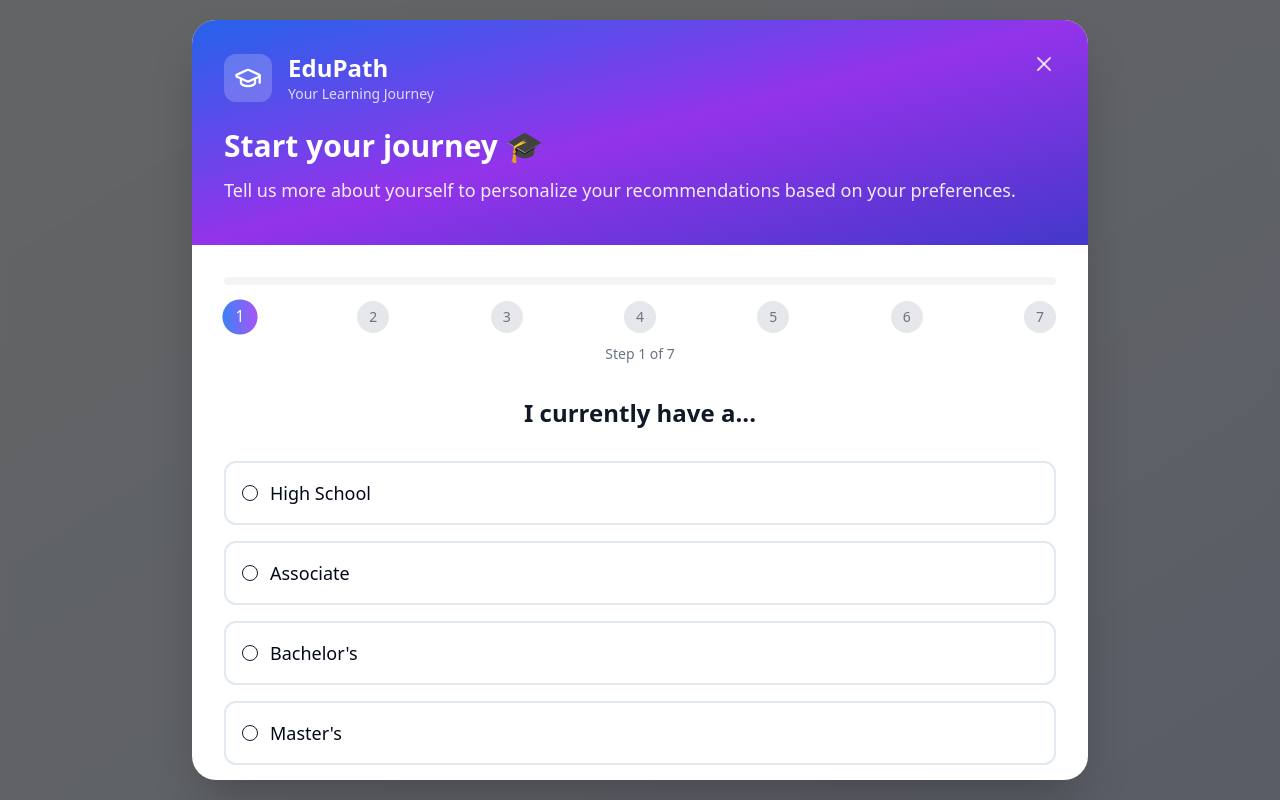
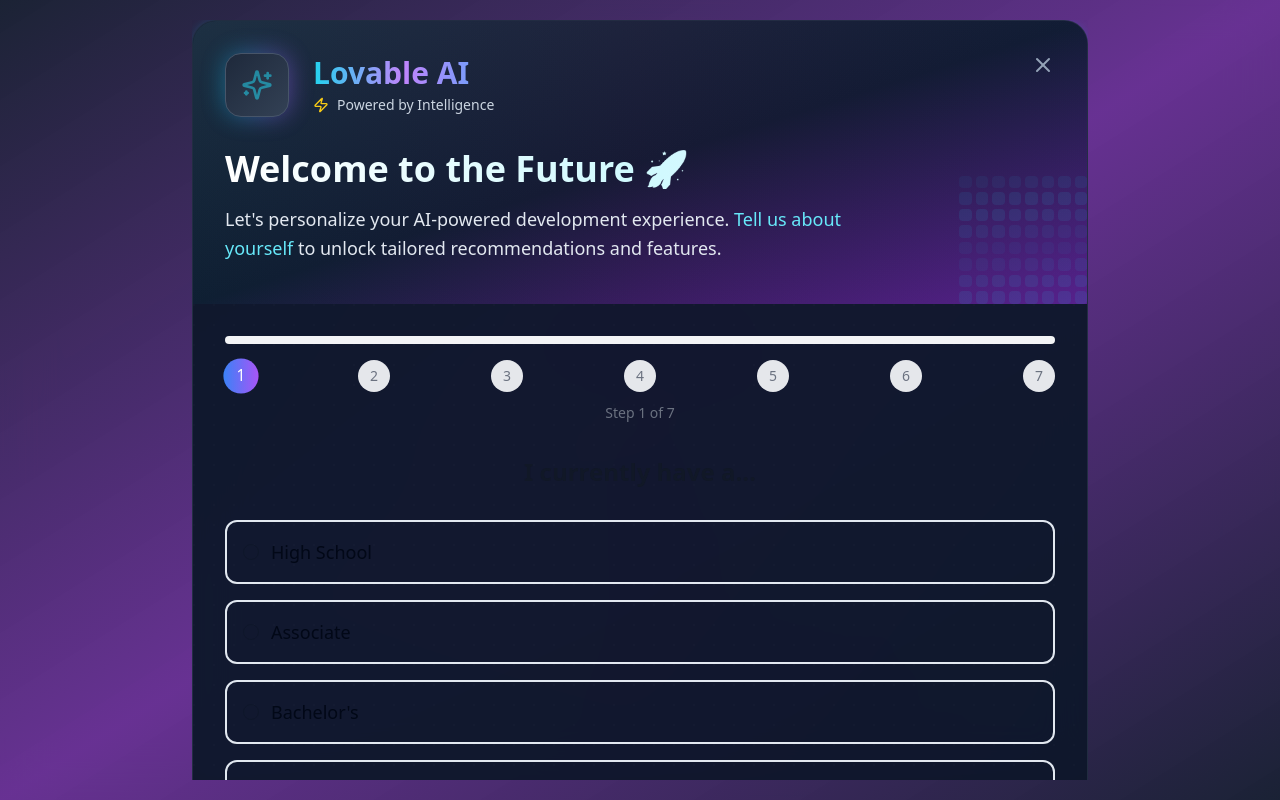
Before and after one commit to chimaobi-dennis/modal-flow-form, a React (Vite) app: page / in a window 1280 px wide. Both pictures are taken after a click on the button "Start Progress Form". Built offline with nearby package versions, Linux system fonts and the light colour scheme.

Commit message:
Refactor: AI-themed onboarding modal
Updated the modal to have an AI-tech aesthetic, suitable for onboarding, potentially including new UI elements or styling.

```diff
--- a/src/components/Modal.tsx
+++ b/src/components/Modal.tsx
@@ -1,6 +1,6 @@
 
 import React from 'react';
-import { X, GraduationCap } from 'lucide-react';
+import { X, Sparkles, Zap } from 'lucide-react';
 
 interface ModalProps {
   isOpen: boolean;
@@ -13,47 +13,93 @@ const Modal = ({ isOpen, onClose, children }: ModalProps) => {
 
   return (
     <div className="fixed inset-0 z-50 flex items-center justify-center">
-      {/* Backdrop */}
+      {/* Backdrop with animated gradient */}
       <div
-        className="absolute inset-0 bg-black/60 backdrop-blur-sm animate-fade-in"
+        className="absolute inset-0 bg-gradient-to-br from-slate-900/95 via-purple-900/90 to-slate-900/95 backdrop-blur-xl animate-fade-in"
         onClick={onClose}
       />
 
+      {/* Floating particles effect */}
+      <div className="absolute inset-0 overflow-hidden pointer-events-none">
+        <div className="absolute top-1/4 left-1/4 w-2 h-2 bg-cyan-400 rounded-full animate-pulse opacity-60"></div>
+        <div className="absolute top-1/3 right-1/4 w-1 h-1 bg-purple-400 rounded-full animate-ping opacity-40"></div>
+        <div className="absolute bottom-1/4 left-1/3 w-1.5 h-1.5 bg-blue-400 rounded-full animate-pulse opacity-50"></div>
+        <div className="absolute top-1/2 right-1/3 w-1 h-1 bg-emerald-400 rounded-full animate-ping opacity-30"></div>
+      </div>
+
       {/* Modal Content */}
-      <div className="relative w-full max-w-4xl mx-4 bg-white rounded-3xl shadow-2xl animate-scale-in max-h-[95vh] overflow-y-auto">
-        {/* Header with Logo and Text */}
-        <div className="relative bg-gradient-to-br from-blue-600 via-purple-600 to-indigo-700 rounded-t-3xl p-8">
+      <div className="relative w-full max-w-4xl mx-4 animate-scale-in max-h-[95vh] overflow-y-auto">
+        {/* Glowing border effect */}
+        <div className="absolute inset-0 bg-gradient-to-r from-cyan-500/20 via-purple-500/20 to-blue-500/20 rounded-3xl blur-sm"></div>
+
+        <div className="relative bg-slate-900/90 backdrop-blur-xl border border-slate-700/50 rounded-3xl shadow-2xl overflow-hidden">
+          {/* Header with animated gradient */}
+          <div className="relative bg-gradient-to-br from-slate-800 via-slate-900 to-purple-900 p-8">
+            {/* Animated gradient overlay */}
+            <div className="absolute inset-0 bg-gradient-to-r from-cyan-500/10 via-purple-500/10 to-blue-500/10 opacity-50"></div>
+
             {/* Close Button */}
             <button
               onClick={onClose}
-            className="absolute top-6 right-6 p-2 text-white/80 hover:text-white transition-colors rounded-full hover:bg-white/10 z-10"
+              className="absolute top-6 right-6 p-2 text-slate-400 hover:text-white transition-all duration-300 rounded-full hover:bg-slate-700/50 hover:scale-110 z-10 group"
             >
-            <X size={24} />
+              <X size={24} className="group-hover:rotate-90 transition-transform duration-300" />
             </button>
 
-          {/* Logo */}
-          <div className="flex items-center mb-6">
-            <div className="w-12 h-12 bg-white/20 rounded-xl flex items-center justify-center mr-4">
-              <GraduationCap className="w-7 h-7 text-white" />
+            {/* Logo and Branding */}
+            <div className="relative flex items-center mb-8">
+              <div className="relative">
+                {/* Glowing logo background */}
+                <div className="absolute inset-0 bg-gradient-to-r from-cyan-500 to-purple-500 rounded-2xl blur-md opacity-30 animate-pulse"></div>
+                <div className="relative w-16 h-16 bg-gradient-to-br from-slate-800 to-slate-700 rounded-2xl flex items-center justify-center border border-slate-600">
+                  <Sparkles className="w-8 h-8 text-cyan-400 animate-pulse" />
                 </div>
-            <div className="text-white">
-              <h1 className="text-2xl font-bold">EduPath</h1>
-              <p className="text-white/80 text-sm">Your Learning Journey</p>
+              </div>
+              <div className="ml-6 text-white">
+                <h1 className="text-3xl font-bold bg-gradient-to-r from-cyan-400 via-purple-400 to-blue-400 bg-clip-text text-transparent">
+                  Lovable AI
+                </h1>
+                <p className="text-slate-300 text-sm mt-1 flex items-center">
+                  <Zap className="w-4 h-4 mr-2 text-yellow-400" />
+                  Powered by Intelligence
+                </p>
               </div>
             </div>
 
             {/* Header Text */}
-          <div className="text-white mb-2">
-            <h2 className="text-3xl font-bold mb-3">Start your journey 🎓</h2>
-            <p className="text-white/90 text-lg leading-relaxed">
-              Tell us more about yourself to personalize your recommendations based on your preferences.
+            <div className="relative text-white mb-2">
+              <h2 className="text-4xl font-bold mb-4 bg-gradient-to-r from-white via-cyan-100 to-purple-100 bg-clip-text text-transparent">
+                Welcome to the Future 🚀
+              </h2>
+              <p className="text-slate-200 text-lg leading-relaxed max-w-2xl">
+                Let's personalize your AI-powered development experience.
+                <span className="text-cyan-300 font-medium"> Tell us about yourself</span> to unlock
+                tailored recommendations and features.
               </p>
+            </div>
+
+            {/* Tech grid pattern overlay */}
+            <div className="absolute bottom-0 right-0 w-32 h-32 opacity-10">
+              <div className="grid grid-cols-8 gap-1 w-full h-full">
+                {Array.from({ length: 64 }).map((_, i) => (
+                  <div key={i} className="bg-cyan-400 rounded-sm animate-pulse" style={{animationDelay: `${i * 50}ms`}}></div>
+                ))}
+              </div>
             </div>
           </div>
 
-        {/* Form Content */}
-        <div className="p-8">
+          {/* Form Content with tech styling */}
+          <div className="relative bg-slate-900/50 p-8">
+            {/* Subtle grid pattern */}
+            <div className="absolute inset-0 opacity-5" style={{
+              backgroundImage: `radial-gradient(circle at 1px 1px, rgba(255,255,255,0.3) 1px, transparent 0)`,
+              backgroundSize: '20px 20px'
+            }}></div>
+
+            <div className="relative">
               {children}
+            </div>
+          </div>
         </div>
       </div>
     </div>
--- a/src/index.css
+++ b/src/index.css
@@ -1,3 +1,4 @@
+
 @tailwind base;
 @tailwind components;
 @tailwind utilities;
@@ -103,3 +104,60 @@ All colors MUST be HSL.
     @apply bg-background text-foreground;
   }
 }
+
+/* AI Tech Modal Animations */
+@keyframes fade-in {
+  0% {
+    opacity: 0;
+    transform: translateY(10px);
+  }
+  100% {
+    opacity: 1;
+    transform: translateY(0);
+  }
+}
+
+@keyframes scale-in {
+  0% {
+    transform: scale(0.95) translateY(20px);
+    opacity: 0;
+  }
+  100% {
+    transform: scale(1) translateY(0);
+    opacity: 1;
+  }
+}
+
+@keyframes glow-pulse {
+  0%, 100% {
+    box-shadow: 0 0 20px rgba(34, 211, 238, 0.3);
+  }
+  50% {
+    box-shadow: 0 0 40px rgba(34, 211, 238, 0.6);
+  }
+}
+
+.animate-fade-in {
+  animation: fade-in 0.4s ease-out;
+}
+
+.animate-scale-in {
+  animation: scale-in 0.5s ease-out;
+}
+
+.animate-glow-pulse {
+  animation: glow-pulse 2s ease-in-out infinite;
+}
+
+/* Tech grid animation */
+@keyframes tech-grid {
+  0% {
+    opacity: 0.1;
+  }
+  50% {
+    opacity: 0.3;
+  }
+  100% {
+    opacity: 0.1;
+  }
+}
```
Lines whose indentation alone changed are shown as unchanged.
